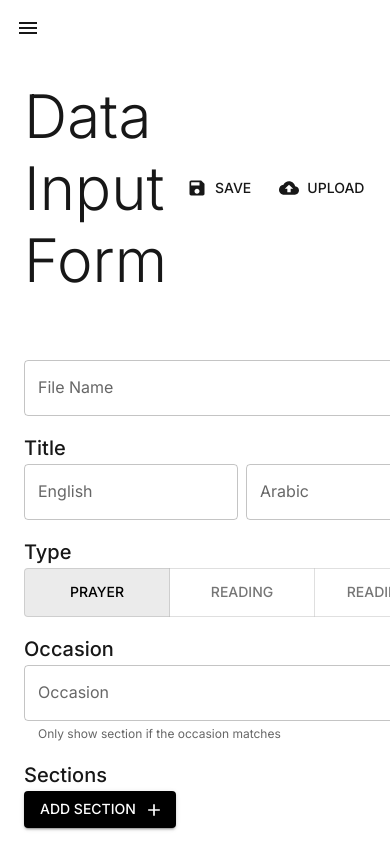
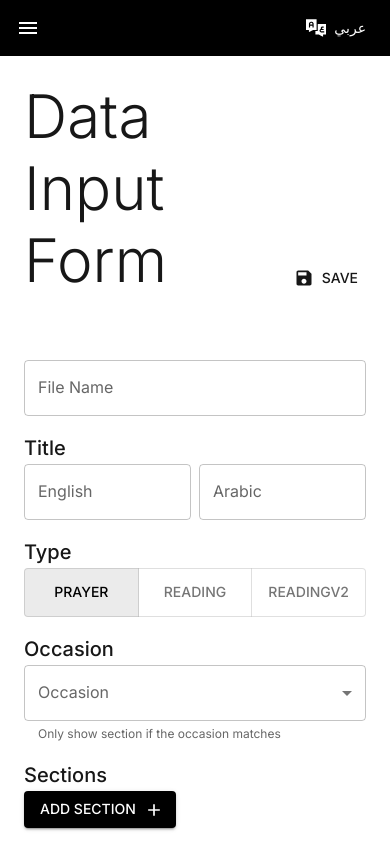
Before and after one commit to markrofail/coptish-datastore-editor, a Next.js app: page /coptish-datastore-editor/ in a window 390 px wide. Built offline with nearby package versions, Linux system fonts and the light colour scheme.

Commit message:
[feat] move locale button to nav bar

```diff
--- a/src/app/page.tsx
+++ b/src/app/page.tsx
@@ -1,20 +1,20 @@
 "use client";
 
 import React, { useState } from "react";
-import { AppBar, Box, IconButton, Toolbar, useMediaQuery, useTheme } from "@mui/material";
+import { Box, useMediaQuery, useTheme } from "@mui/material";
 import directoryTree from "@/directory_tree.json";
 import { DataForm } from "@/partials/DataForm";
 import { useLocale } from "./providers";
 import { DRAWER_WIDTH, ResponsiveDrawer } from "@/partials/Drawer";
-import MenuIcon from "@mui/icons-material/Menu";
 import { Root } from "@/types";
+import { NavigationBar } from "@/components/NavigationBar";
 
 export default function Home() {
     const { locale } = useLocale();
     const theme = useTheme();
-    const isSmallViewPort = useMediaQuery(theme.breakpoints.up("md"));
+    const isLargeViewPort = useMediaQuery(theme.breakpoints.up("md"));
 
-    const [drawerOpen, setDrawerOpen] = useState(false);
+    const [drawerOpen, setDrawerOpen] = useState(isLargeViewPort);
     const [formData, setFormData] = useState<Root>({});
     const [fileName, setFileName] = useState("");
 
@@ -27,7 +27,13 @@ export default function Home() {
 
     return (
         <Box sx={{ display: "flex" }} dir={locale === "ar" ? "rtl" : "ltr"}>
-            <Box component="nav" sx={{ width: { md: DRAWER_WIDTH }, flexShrink: { md: 0 } }}>
+            <Box
+                component="nav"
+                sx={{
+                    width: { md: drawerOpen ? DRAWER_WIDTH : 0 },
+                    flexShrink: { md: drawerOpen ? 0 : 1 },
+                }}
+            >
                 <ResponsiveDrawer
                     onFileLoad={onFileLoad}
                     directory={directoryTree}
@@ -35,23 +41,8 @@ export default function Home() {
                     onClose={toggleDrawerOpen}
                 />
             </Box>
-            <Box sx={{ flexGrow: 1, width: { md: `calc(100% - ${DRAWER_WIDTH}px)` } }}>
-                <AppBar position="static" color="transparent" variant="outlined" sx={{ border: 0 }}>
-                    <Toolbar>
-                        {!isSmallViewPort && (
-                            <IconButton
-                                size="large"
-                                edge="start"
-                                color="inherit"
-                                aria-label="menu"
-                                sx={{ mr: 2 }}
-                                onClick={toggleDrawerOpen}
-                            >
-                                <MenuIcon />
-                            </IconButton>
-                        )}
-                    </Toolbar>
-                </AppBar>
+            <Box sx={{ flexGrow: 1, width: { md: drawerOpen ? `calc(100% - ${DRAWER_WIDTH}px)` : "100%" } }}>
+                <NavigationBar onMenuClick={toggleDrawerOpen} />
                 <Box component="main" sx={{ p: 3 }}>
                     <DataForm
                         formData={formData}
--- /dev/null
+++ b/src/components/NavigationBar.tsx
@@ -0,0 +1,52 @@
+import { AppBar, Box, Button, IconButton, Toolbar, useMediaQuery, useTheme } from "@mui/material";
+import MenuIcon from "@mui/icons-material/Menu";
+import { useLocale } from "@/app/providers";
+import TranslateIcon from "@/components/TranslateIcon";
+
+interface NavigationBarProps {
+    onMenuClick: () => void;
+}
+
+export const NavigationBar = ({ onMenuClick }: NavigationBarProps) => {
+    const theme = useTheme();
+    const isSmallViewPort = useMediaQuery(theme.breakpoints.up("md"));
+    const { locale, setLocale } = useLocale();
+
+    const handleChangeLocale = () => {
+        setLocale(locale === "en" ? "ar" : "en");
+    };
+
+    return (
+        <AppBar position="static" color="primary" variant="outlined" sx={{ border: 0 }}>
+            <Toolbar sx={{ flex: 1, flexDirection: "row", justifyContent: "space-between" }}>
+                {/* left */}
+                <Box>
+                    <IconButton
+                        size="large"
+                        edge="start"
+                        color="inherit"
+                        aria-label="menu"
+                        sx={{ mr: 2 }}
+                        onClick={onMenuClick}
+                    >
+                        <MenuIcon />
+                    </IconButton>
+                </Box>
+
+                {/* right */}
+                <Box>
+                    <Box>
+                        <Button
+                            variant="text"
+                            color="inherit"
+                            startIcon={<TranslateIcon />}
+                            onClick={handleChangeLocale}
+                        >
+                            {locale === "en" ? "عربي" : "English"}
+                        </Button>
+                    </Box>
+                </Box>
+            </Toolbar>
+        </AppBar>
+    );
+};
--- a/src/components/TranslateIcon.tsx
+++ b/src/components/TranslateIcon.tsx
@@ -12,7 +12,7 @@ export default function TranslateIcon(props: SvgIconProps) {
             viewBox="0 0 512.000000 512.000000"
             preserveAspectRatio="xMidYMid meet"
         >
-            <g transform="translate(0.000000,512.000000) scale(0.100000,-0.100000)" fill="#000000" stroke="none">
+            <g transform="translate(0.000000,512.000000) scale(0.100000,-0.100000)" fill="#fff" stroke="none">
                 <path
                     d="M0 3435 l0 -1355 375 0 375 0 0 -270 c0 -148 2 -270 5 -270 3 0 248
 122 545 270 l540 270 435 0 435 0 0 1355 0 1355 -1355 0 -1355 0 0 -1355z
--- a/src/fonts.ts
+++ b/src/fonts.ts
@@ -3,7 +3,7 @@ import { NextFont } from "next/dist/compiled/@next/font";
 import localFont from "next/font/local";
 import { MultiLingualText } from "./types";
 
-export const englishFont = Inter();
+export const englishFont = Inter({ subsets: ["latin"] });
 export const arabicFont = localFont({ src: "../public/fonts/AdobeArabic-Bold.otf" });
 export const copticFont = localFont({ src: "../public/fonts/CSAvaVeni.ttf" });
 
--- a/src/partials/Drawer/Drawer.tsx
+++ b/src/partials/Drawer/Drawer.tsx
@@ -2,7 +2,7 @@ import * as React from "react";
 import { Drawer, useTheme, useMediaQuery, Box } from "@mui/material";
 import { FileExplorer, FileExplorerProps } from "./FileExplorer";
 
-export const DRAWER_WIDTH = 420;
+export const DRAWER_WIDTH = 360;
 
 interface ResponsiveDrawerProps extends FileExplorerProps {
     open: boolean;
@@ -11,11 +11,11 @@ interface ResponsiveDrawerProps extends FileExplorerProps {
 
 export const ResponsiveDrawer = ({ open, onClose, ...fileExplorerProps }: ResponsiveDrawerProps) => {
     const theme = useTheme();
-    const isSmallViewPort = useMediaQuery(theme.breakpoints.up("md"));
+    const isLargeViewPort = useMediaQuery(theme.breakpoints.up("md"));
 
     return (
         <Drawer
-            variant={isSmallViewPort ? "permanent" : "temporary"}
+            variant={isLargeViewPort && open ? "permanent" : "temporary"}
             open={open}
             onClose={onClose}
             sx={{ "& .MuiDrawer-paper": { boxSizing: "border-box", width: DRAWER_WIDTH, border: 0 } }}
--- a/src/partials/Header/Header.tsx
+++ b/src/partials/Header/Header.tsx
@@ -1,12 +1,9 @@
 import React from "react";
 import { Box, Typography, Button } from "@mui/material";
 import SaveIcon from "@mui/icons-material/Save";
-import CloudUploadIcon from "@mui/icons-material/CloudUpload";
-import TranslateIcon from "@/components/TranslateIcon";
 import { Prayer } from "@/types";
-import { useLocale } from "../../app/providers";
 import { useTranslations } from "next-intl";
-import { loadYmlFile, ymlToUrl } from "@/utils/yml";
+import { ymlToUrl } from "@/utils/yml";
 
 interface HeaderProps {
     formData: Prayer;
@@ -17,7 +14,6 @@ interface HeaderProps {
 
 export const Header = ({ formData, setFormData, fileName, setFileName }: HeaderProps) => {
     const t = useTranslations();
-    const { locale, setLocale } = useLocale();
 
     const handleSave = () => {
         const url = ymlToUrl(formData);
@@ -30,25 +26,21 @@ export const Header = ({ formData, setFormData, fileName, setFileName }: HeaderP
         URL.revokeObjectURL(url);
     };
 
-    const handleLoad = (event: React.ChangeEvent<HTMLInputElement>) => {
-        const file = event.target.files?.[0];
-        loadYmlFile(file)
-            .then((result) => {
-                if (result.name) setFileName(result.name);
-                if (result.data) setFormData(result.data);
-            })
-            .catch((error) => {
-                console.error("Error loading file:", error);
-                alert("Error loading file. Please check the console for more details.");
-            });
-    };
-
-    const handleChangeLocale = () => {
-        setLocale(locale === "en" ? "ar" : "en");
-    };
+    // const handleLoad = (event: React.ChangeEvent<HTMLInputElement>) => {
+    //     const file = event.target.files?.[0];
+    //     loadYmlFile(file)
+    //         .then((result) => {
+    //             if (result.name) setFileName(result.name);
+    //             if (result.data) setFormData(result.data);
+    //         })
+    //         .catch((error) => {
+    //             console.error("Error loading file:", error);
+    //             alert("Error loading file. Please check the console for more details.");
+    //         });
+    // };
 
     return (
-        <Box sx={{ display: "flex", alignItems: "center", justifyContent: "space-between", gap: 2, marginBottom: 6 }}>
+        <Box sx={{ display: "flex", alignItems: "flex-end", gap: 2, marginBottom: 6 }}>
             <Typography variant="h2" component="div">
                 {t("title")}
             </Typography>
@@ -60,7 +52,7 @@ export const Header = ({ formData, setFormData, fileName, setFileName }: HeaderP
                     </Button>
                 </Box>
 
-                <Box>
+                {/* <Box>
                     <Button
                         variant="text"
                         color="inherit"
@@ -70,13 +62,7 @@ export const Header = ({ formData, setFormData, fileName, setFileName }: HeaderP
                         {t("upload-button-label")}
                     </Button>
                     <input type="file" id="file-upload" style={{ display: "none" }} onChange={handleLoad} />
-                </Box>
-
-                <Box>
-                    <Button variant="text" color="inherit" startIcon={<TranslateIcon />} onClick={handleChangeLocale}>
-                        {locale === "en" ? "عربي" : "English"}
-                    </Button>
-                </Box>
+                </Box> */}
             </Box>
         </Box>
     );
```
